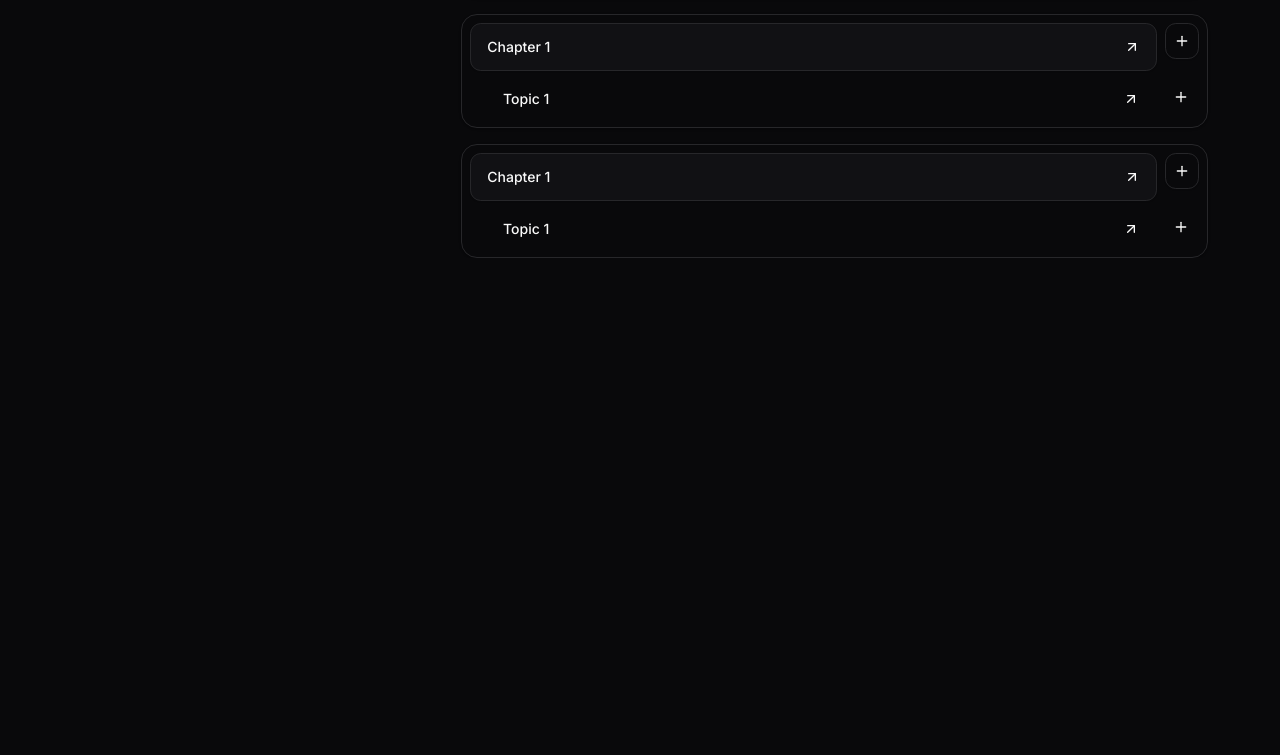
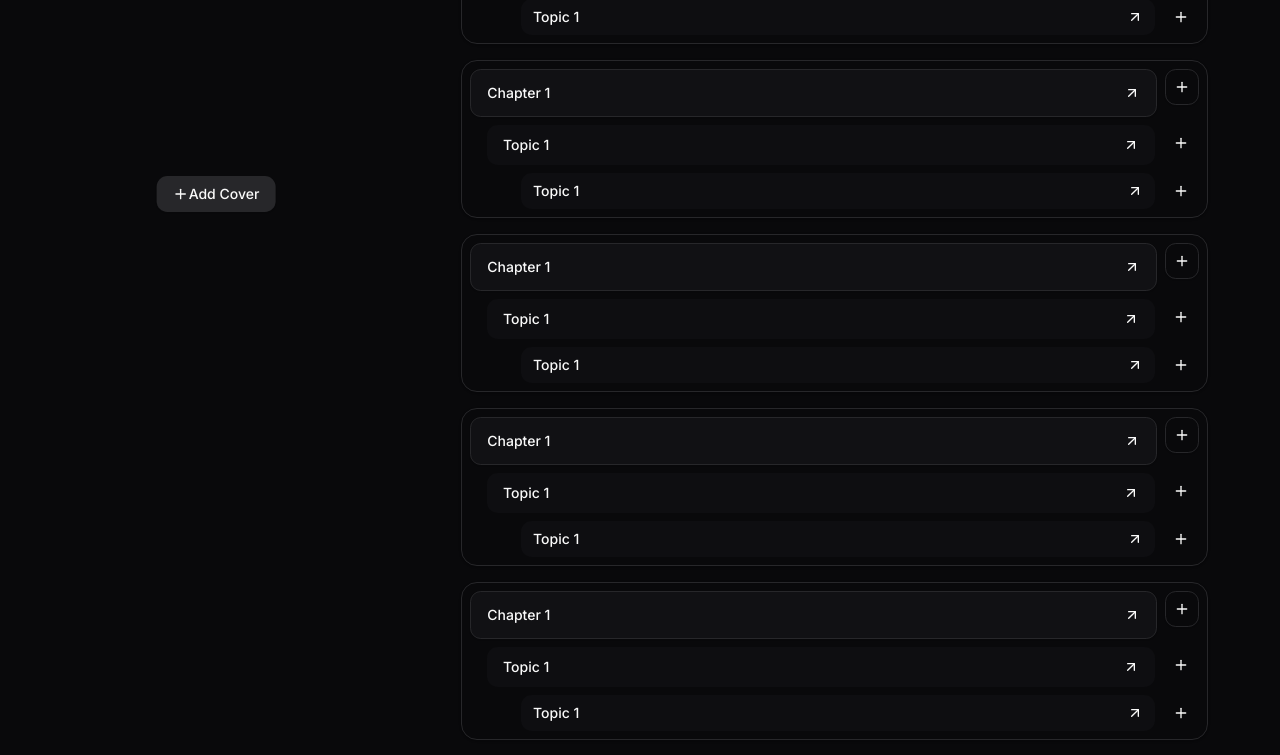
Before and after one commit to Sadiakamal27/likhlo-web, a Next.js app: page /write in a window 1280 px wide. Shown: the part 760-1515 px from the top of the page. Before the commit the page ends 1018 px from the top, so only its background shows below. Built offline with nearby package versions, Linux system fonts and the light colour scheme.

Commit message:
content card made separate

```diff
--- a/src/app/write/content-card.tsx
+++ b/src/app/write/content-card.tsx
@@ -8,7 +8,7 @@ export default function ContentCard() {
   return (
     <Card className="flex mt-4 flex-col gap-2 w-full rounded-2xl p-2">
       <div className="flex gap-2 justify-end">
-        <ContentItem className="w-full flex justify-between">
+        <ContentItem>
           <p>Chapter 1</p>
           <FiArrowUpRight className="w-4 h-4" />
         </ContentItem>
@@ -17,11 +17,16 @@ export default function ContentCard() {
         </Button>
       </div>
       <div className="flex gap-2 justify-end">
-        <ContentItem
-          className="w-11/12  flex  justify-between"
-          variant="ghost"
-          size="topic"
-        >
+        <ContentItem variant="ghost" size="topic">
+          <p>Topic 1</p>
+          <FiArrowUpRight className="w-4 h-4" />
+        </ContentItem>
+        <Button variant="ghost" size="icon">
+          <FiPlus className="h-4 w-4" />
+        </Button>
+      </div>{" "}
+      <div className="flex gap-2 justify-end">
+        <ContentItem variant="ghost" size="subtopic">
           <p>Topic 1</p>
           <FiArrowUpRight className="w-4 h-4" />
         </ContentItem>
--- a/src/app/write/content-editor.tsx
+++ b/src/app/write/content-editor.tsx
@@ -12,6 +12,9 @@ export default function ContentEditor({ className }: { className?: string }) {
       <ContentCard />
       <ContentCard />
       <ContentCard />
+      <ContentCard />
+      <ContentCard />
+      <ContentCard />
     </div>
   );
 }
--- a/src/app/write/content-item.tsx
+++ b/src/app/write/content-item.tsx
@@ -15,13 +15,13 @@ const buttonVariants = cva(
           "bg-destructive text-destructive-foreground shadow-sm hover:bg-destructive/90",
         secondary:
           "bg-secondary text-secondary-foreground shadow-sm hover:bg-secondary/80",
-        ghost: "hover:bg-accent hover:text-accent-foreground",
+        ghost: "hover:bg-accent bg-accent/20 hover:text-accent-foreground",
         link: "text-primary underline-offset-4 hover:underline",
       },
       size: {
-        topic: "h-10 px-4 py-2",
-        subtopic: "h-9 rounded-md px-3 text-sm",
-        chapter: "h-12 rounded-md px-4 py-2",
+        topic: "h-10 px-4 py-2 w-11/12  flex  justify-between",
+        subtopic: "h-9 rounded-md px-3 text-sm w-[87%]  flex  justify-between",
+        chapter: "h-12 rounded-md px-4 py-2 w-full flex justify-between",
         icon: "h-9 w-9",
       },
     },
```
